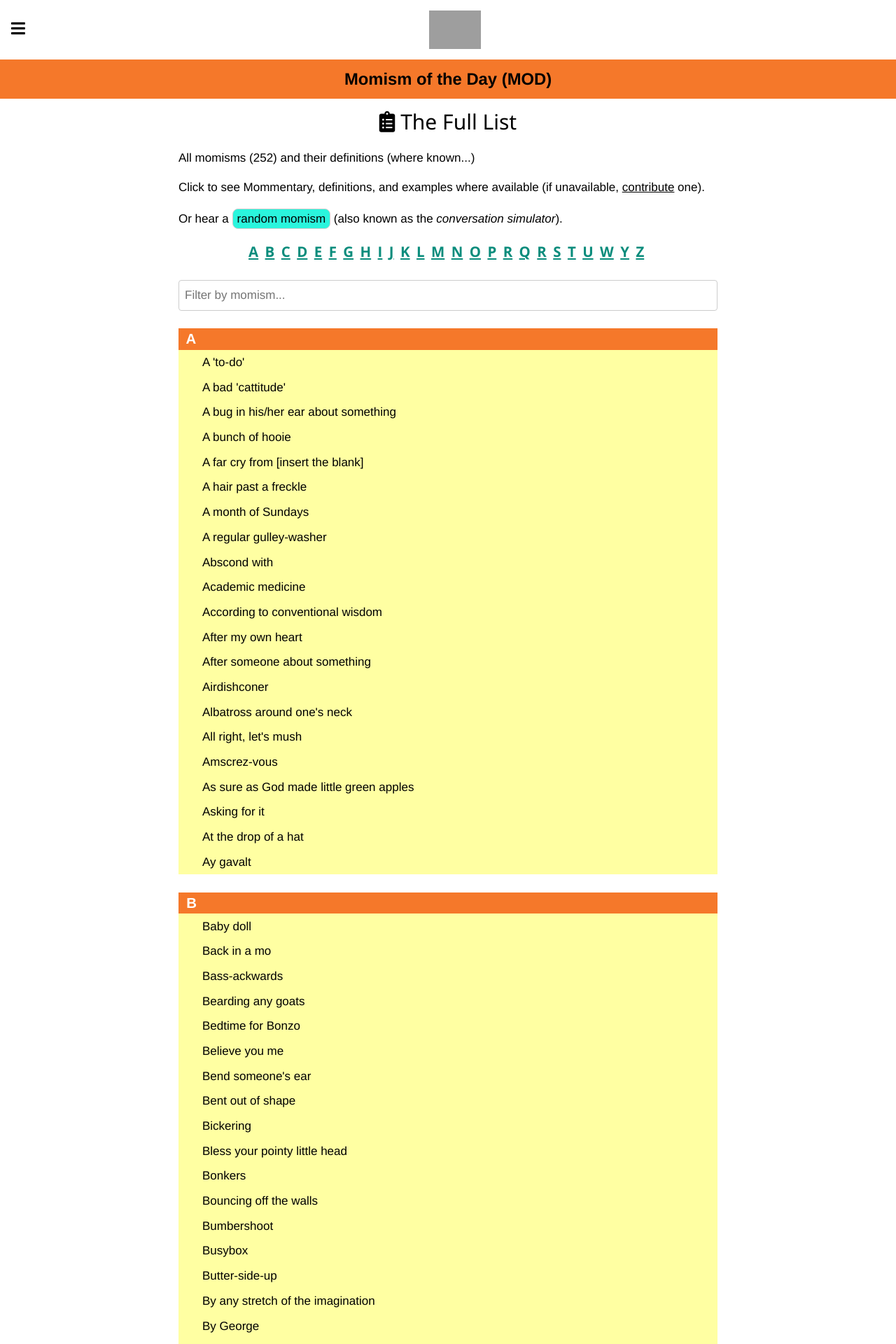
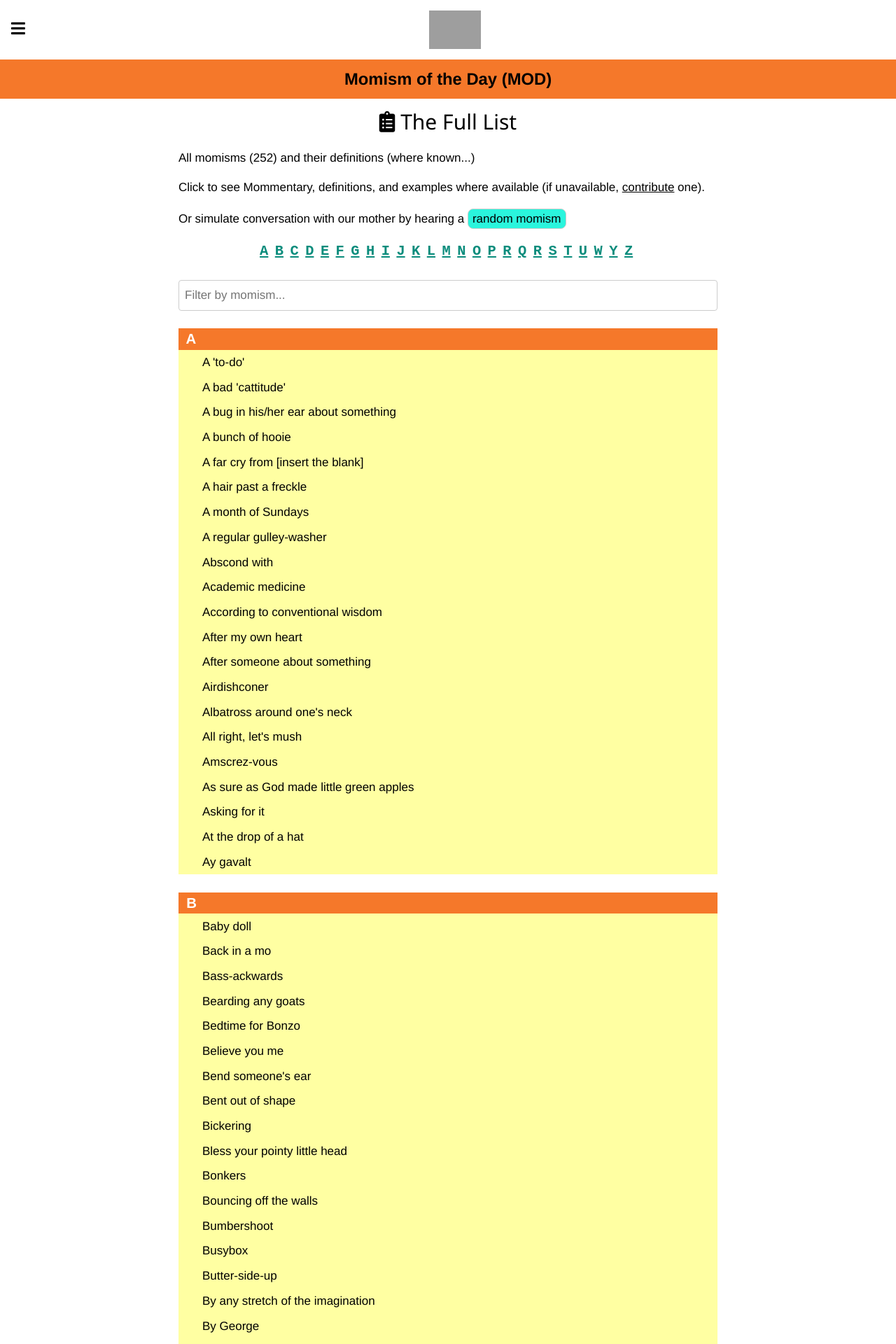
Before and after one commit to summerhays/new_momisms, a Jekyll site: the page built from list.html, in a window 1280 px wide. Shown: the top 1920 px of the page at 70% size. Built offline with Jekyll 4.4.1, drawn with Linux system fonts in a browser that asks for light colours; grey boxes are pictures that could not be loaded.

Commit message:
mono font

```diff
--- a/_data/navigation.yml
+++ b/_data/navigation.yml
@@ -9,7 +9,7 @@
   # <i class="fas fa-address-book fa-fw fa-lg pink-text"></i>&nbsp; or address-card
 - title: The Full List <br class="mobile_only">
   url: /list.html
-  icon: <i class="fas fa-clipboard-list fa-fw fa-lg pink-text down_a_bit_more"></i>&nbsp;
+  icon: <i class="fas fa-clipboard-list fa-fw fa-lg pink-text down_a_bit"></i>&nbsp;
   # <i class="fas fa-list-ul"></i>
 - title: Momism Search
   url: /search.html
--- a/_sass/colors.scss
+++ b/_sass/colors.scss
@@ -18,8 +18,8 @@
 $nav-color-text: $body-color-text;
 $nav-font-size: 1em;
 $text-width: 50em;
-$font-mono: "Open Sans", "Courier New", Courier, monospace;
-$font-sans: "Source Sans Pro", Helvetica, Arial, sans-serif;
+$font-mono: "Courier New", "Open Sans", Courier, monospace;
+$font-sans: Helvetica, Arial, sans-serif;
 $font-serif: Georgia, serif;
 $footer-bottom: $color-1-dark;
 $footer-bottom-text: $body-color-text;
--- a/list.html
+++ b/list.html
@@ -5,7 +5,7 @@
 ---
 <p>All momisms (<a href="/list.html" class="nolink nohover">{{ site.data.momisms.size }}</a>) and their definitions (where known...)</p>
 <p>Click to see Mommentary, definitions, and examples where available (if unavailable, <a href="/contribute.html">contribute</a> one).</p>
-<p>Or hear a <button class="randombtn color-triad-2 w3-round-large w3-border w3-ripple" onclick="randomMomism()">random momism</button> (also known as the <em>conversation simulator</em>).</p>
+<p>Or simulate conversation with our mother by hearing a <button class="randombtn color-triad-2 w3-round-large w3-border w3-ripple" onclick="randomMomism()">random momism</button></p>
 <div class="center">
 {% assign counter = 0 %}{% for each in site.data.momisms %}{% assign nowslice = each.momism | slice: 0 %}{% if nowslice == "[" %}{% assign nowslice = each.momism | slice: 1 %}{% endif %}
    {% unless nowslice == abc %}{% assign abc = each.momism | slice: 0 %}{% if abc == "[" %}{% assign abc = each.momism | slice: 1 %}{% endif %}
--- a/search.html
+++ b/search.html
@@ -11,10 +11,10 @@
 <span class="tipue_search_right"><input type="text" name="q" id="tipue_search_input" pattern=".{2,}" placeholder="Search..." title="At least 2 characters required"></span>
 <span style="clear: both; padding: 10px 15px;"> </span>
 </form><br>
-<h4>Exact match <label class="switch">
+<h5>Exact match <label class="switch">
   <input id=wholecheck type="checkbox">
   <span class="slider round"></span>
-	</label></h4>
+	</label></h5>
 <br>
 <div id="tipue_search_content"></div>
 
```
Also changed, not shown: other parts of search.html (+0 -1 lines).
